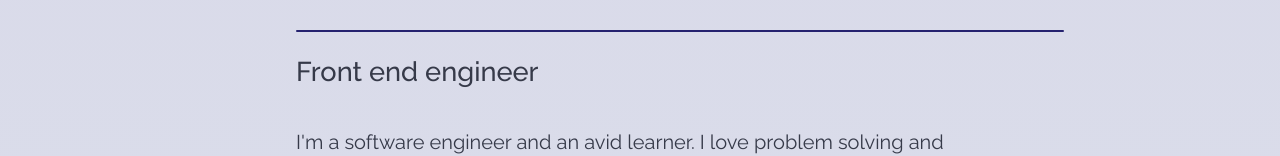
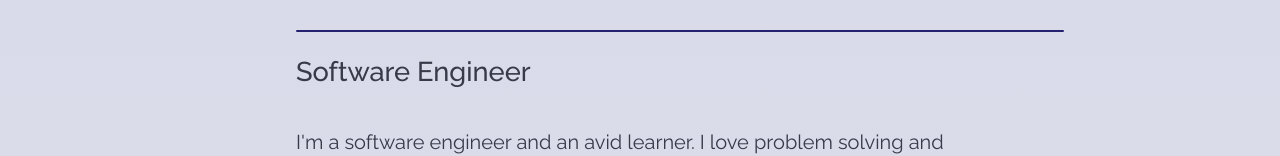
Before and after one commit to jesslrobertson/portfolio, a React (Vite) app: page / in a window 1280 px wide. Shown: the part 422-578 px from the top of the page. Built offline with nearby package versions, Linux system fonts and the light colour scheme.

Commit message:
changed job title

```diff
--- a/src/components/Description.jsx
+++ b/src/components/Description.jsx
@@ -9,7 +9,7 @@ export default function Description(props) {
       <h1 className={`title ${theme}-text`}>Jess Robertson</h1>
       <div className={`border ${theme}-accent`} />
       <h3 className={`element-title ${theme}-text`}>
-        Front end engineer
+        Software Engineer
       </h3>
       <p className={`element-body ${theme}-text ${theme}-body`}>
         I'm a software engineer and an avid learner. I love problem solving and building exceptional user experiences.
```
